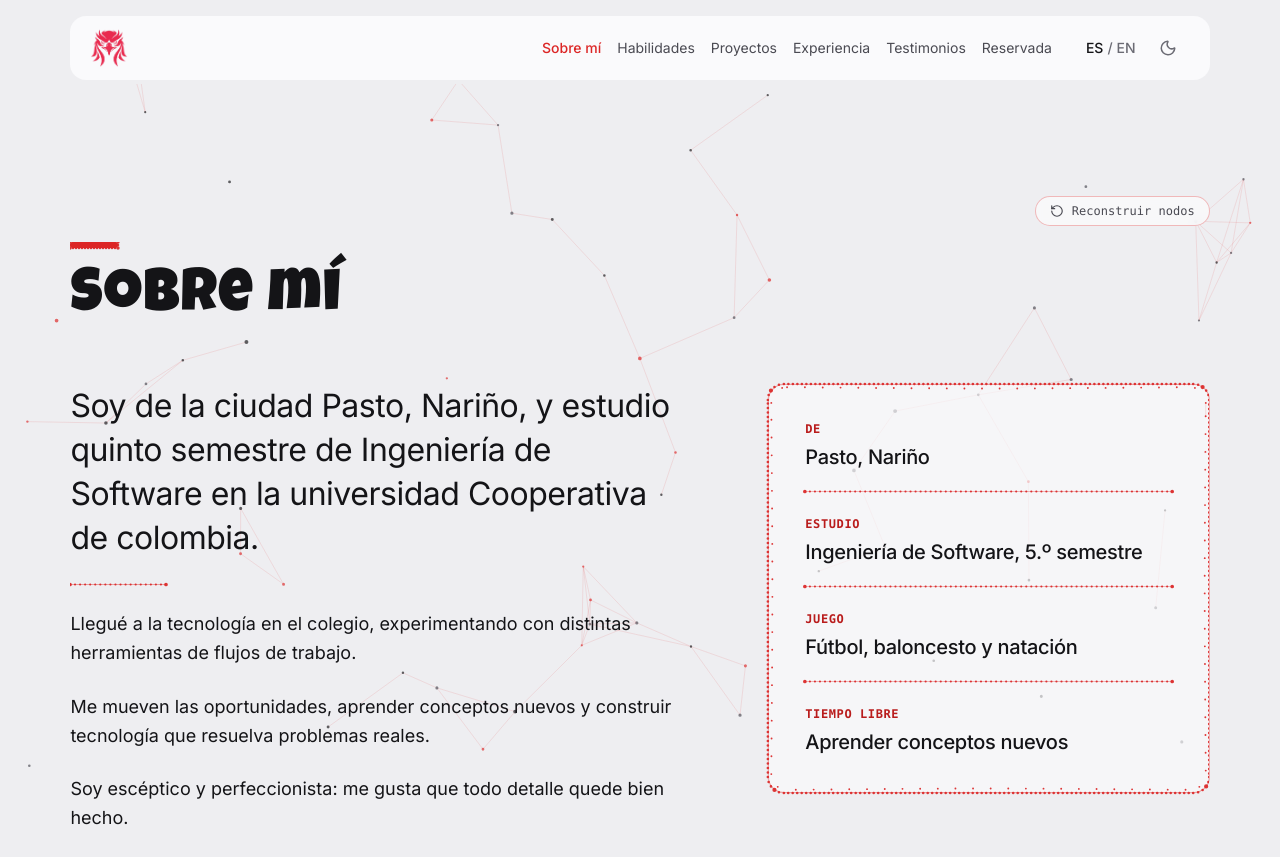
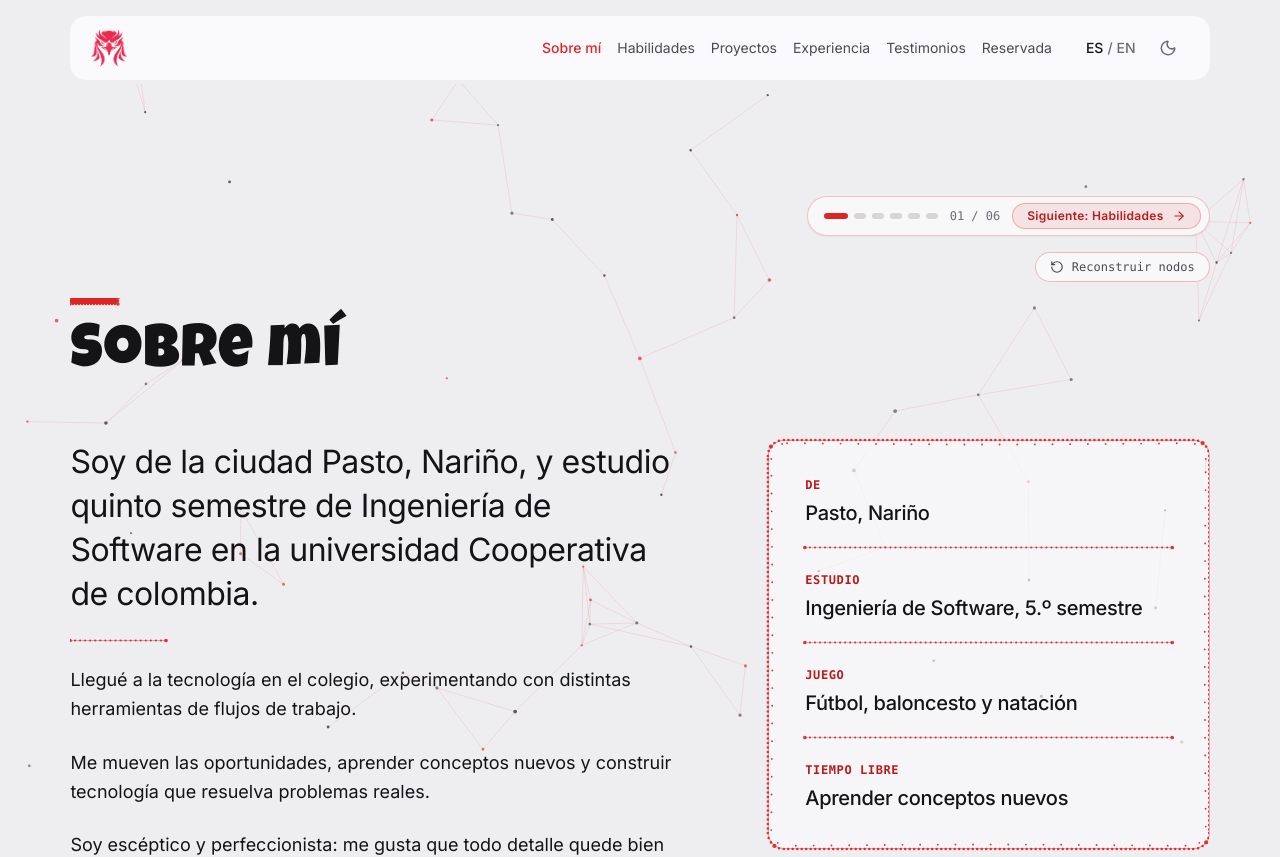
Before and after one commit to Xander-JS/portafolio, a Next.js app: page /about in a window 1280 px wide. Shown: the top 857 px of the page. Built offline with nearby package versions, Linux system fonts and the light colour scheme.

Commit message:
crear indicador de progreso de modulos y navegacion secuencial en las secciones

```diff
--- a/components/atoms/Section.tsx
+++ b/components/atoms/Section.tsx
@@ -1,9 +1,11 @@
 import type { ReactNode } from "react";
+import { ModuleProgressNav } from "@/components/molecules/ModuleProgressNav";
 
 /** Page section with the shared outer margins and rhythm. Its children rise in as it enters. */
 export function Section({ id, children, className = "" }: { id: string; children: ReactNode; className?: string }) {
   return (
     <section id={id} aria-labelledby={`${id}-title`} className={`reveal px-4 py-20 md:px-[5.5vw] md:py-28 ${className}`}>
+      <ModuleProgressNav />
       {children}
     </section>
   );
--- /dev/null
+++ b/components/molecules/ModuleProgressNav.tsx
@@ -0,0 +1,74 @@
+"use client";
+
+import { ArrowRight } from "lucide-react";
+import Link from "next/link";
+import { usePathname } from "next/navigation";
+import { moduleHref, modules } from "@/data/modules";
+import { useLocale } from "@/i18n/Providers";
+
+export function ModuleProgressNav() {
+  const pathname = usePathname();
+  const locale = useLocale();
+
+  const currentIndex = modules.findIndex((m) => {
+    const href = moduleHref(m);
+    return pathname === href || pathname.startsWith(`${href}/`);
+  });
+
+  if (currentIndex === -1) return null;
+
+  const currentStep = currentIndex + 1;
+  const totalSteps = modules.length;
+  const nextModule = modules[currentIndex + 1];
+
+  const nextHref = nextModule ? moduleHref(nextModule) : "/?step=contact";
+  const nextLabel = nextModule
+    ? locale === "en"
+      ? `Next: ${nextModule.label.en}`
+      : `Siguiente: ${nextModule.label.es}`
+    : locale === "en"
+      ? "Finish: Contact"
+      : "Finalizar: Contacto";
+
+  return (
+    <div className="relative z-20 mb-4 flex justify-end">
+      <div className="inline-flex items-center gap-3 rounded-full border border-primary/25 bg-surface/80 py-1.5 pr-2 pl-4 backdrop-blur-md shadow-xs">
+        <div
+          className="hidden items-center gap-1.5 sm:flex"
+          aria-label={locale === "en" ? "Module progress" : "Progreso de módulos"}
+        >
+          {modules.map((m, idx) => {
+            const step = idx + 1;
+            return (
+              <span
+                key={m.id}
+                className={`h-1.5 rounded-full transition-all duration-300 ${
+                  step === currentStep
+                    ? "w-6 bg-primary"
+                    : step < currentStep
+                      ? "w-3 bg-primary/60"
+                      : "w-3 bg-ink/15"
+                }`}
+              />
+            );
+          })}
+        </div>
+
+        <span className="font-mono text-xs font-medium text-ink-faint">
+          0{currentStep} / 0{totalSteps}
+        </span>
+
+        <Link
+          href={nextHref}
+          className="group inline-flex cursor-pointer items-center gap-2 rounded-full border border-primary/30 bg-primary/10 px-3.5 py-1 text-xs font-semibold tracking-wide text-primary-text transition-all duration-300 hover:border-primary hover:bg-primary hover:text-primary-foreground hover:shadow-[0_0_16px_rgba(240,67,89,0.35)] active:scale-95"
+        >
+          <span>{nextLabel}</span>
+          <ArrowRight
+            className="size-3.5 transition-transform duration-200 group-hover:translate-x-0.5"
+            aria-hidden
+          />
+        </Link>
+      </div>
+    </div>
+  );
+}
```
